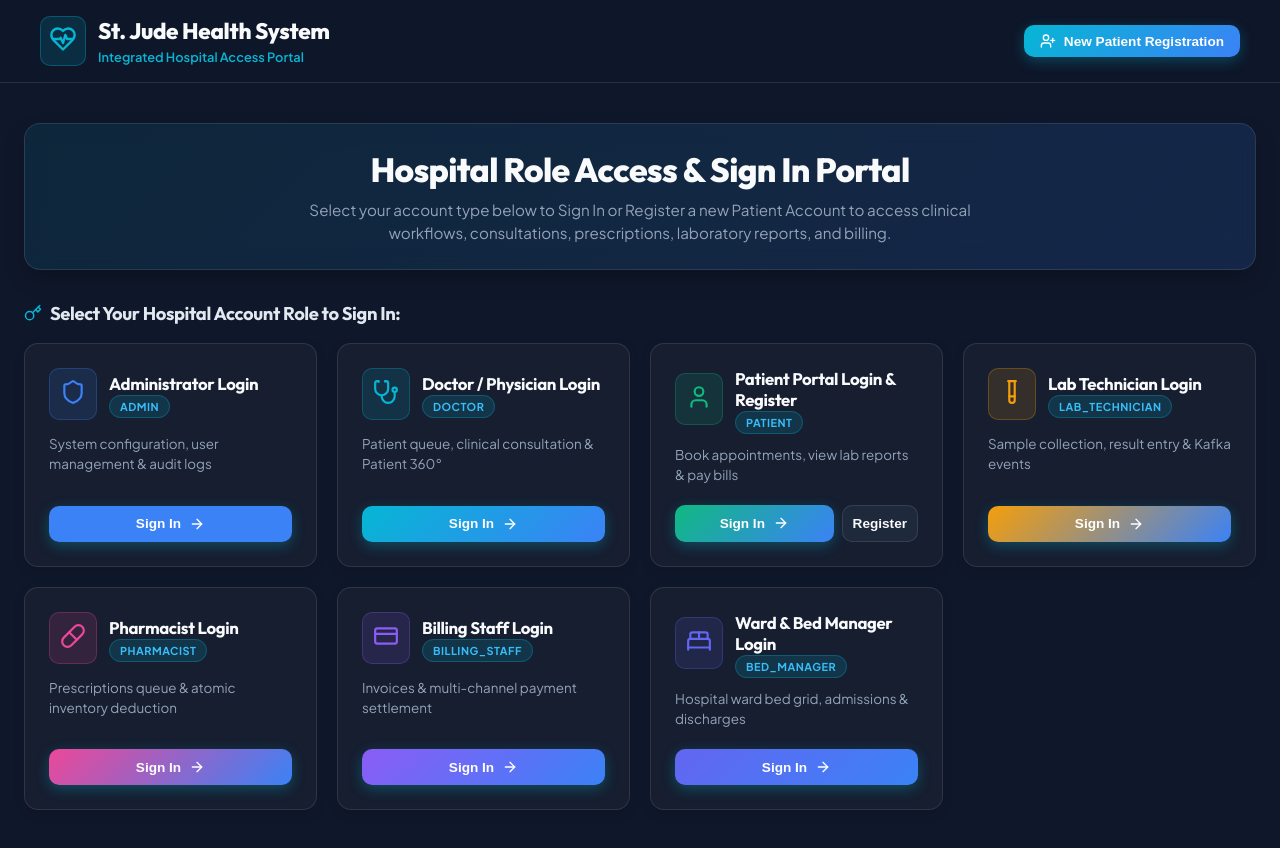
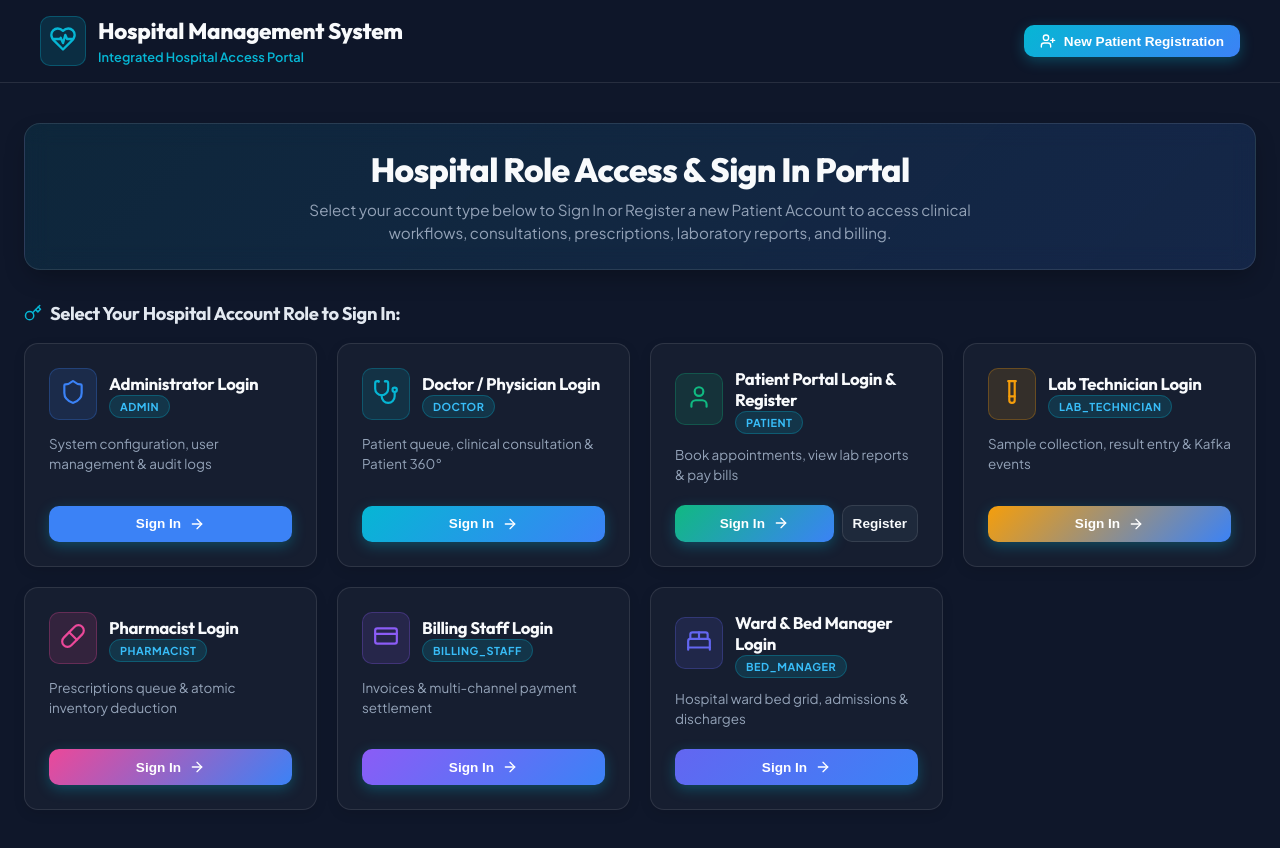
Before and after one commit to reddycharankumar513-dotcom/Hospitial-Management-System-, a React (Vite) app in the folder frontend/: page /login in a window 1280 px wide. Built offline with nearby package versions, Linux system fonts and the light colour scheme; the HTML template or start-up script is replaced by a standard one.

Commit message:
style: Rename hospital branding to Hospital Management System

```diff
--- a/frontend/src/App.jsx
+++ b/frontend/src/App.jsx
@@ -56,7 +56,7 @@ function TopNavbar({ userRole, userName, onLogout, onRoleChange }) {
             <HeartPulse size={22} color="#06b6d4" />
           </div>
           <span style={{ fontWeight: 800, fontSize: '1.1rem', color: '#f8fafc', letterSpacing: '-0.3px' }}>
-            St. Jude Hospital
+            Hospital Management System
           </span>
         </Link>
 
--- a/frontend/src/pages/Login.jsx
+++ b/frontend/src/pages/Login.jsx
@@ -121,7 +121,7 @@ export default function Login({ onLoginSuccess }) {
           </div>
           <div>
             <h1 style={{ fontSize: '1.4rem', fontWeight: 800, color: '#f8fafc', letterSpacing: '-0.3px' }}>
-              St. Jude Health System
+              Hospital Management System
             </h1>
             <span style={{ fontSize: '0.8rem', color: '#06b6d4', fontWeight: 600 }}>Integrated Hospital Access Portal</span>
           </div>
--- a/frontend/src/pages/admin/SettingsPage.jsx
+++ b/frontend/src/pages/admin/SettingsPage.jsx
@@ -3,7 +3,7 @@ import { Save, CheckCircle } from 'lucide-react';
 
 export default function SettingsPage() {
   const [settings, setSettings] = useState({
-    hospitalName: 'St. Jude Medical Center & Research Hospital',
+    hospitalName: 'Hospital Management System',
     address: '742 Evergreen Terrace, Medical District, NY 10001',
     phone: '+1 (800) 555-4000',
     email: 'contact@hospital.local',
```
